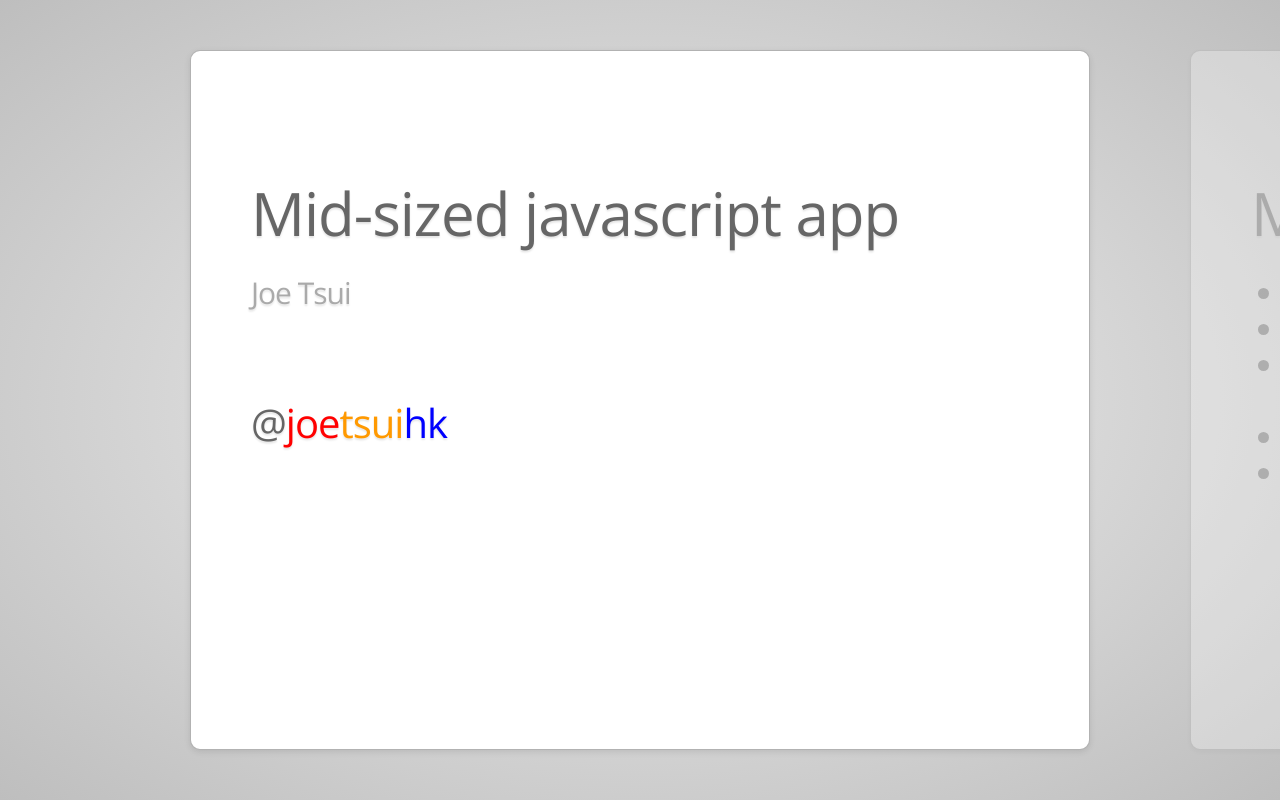
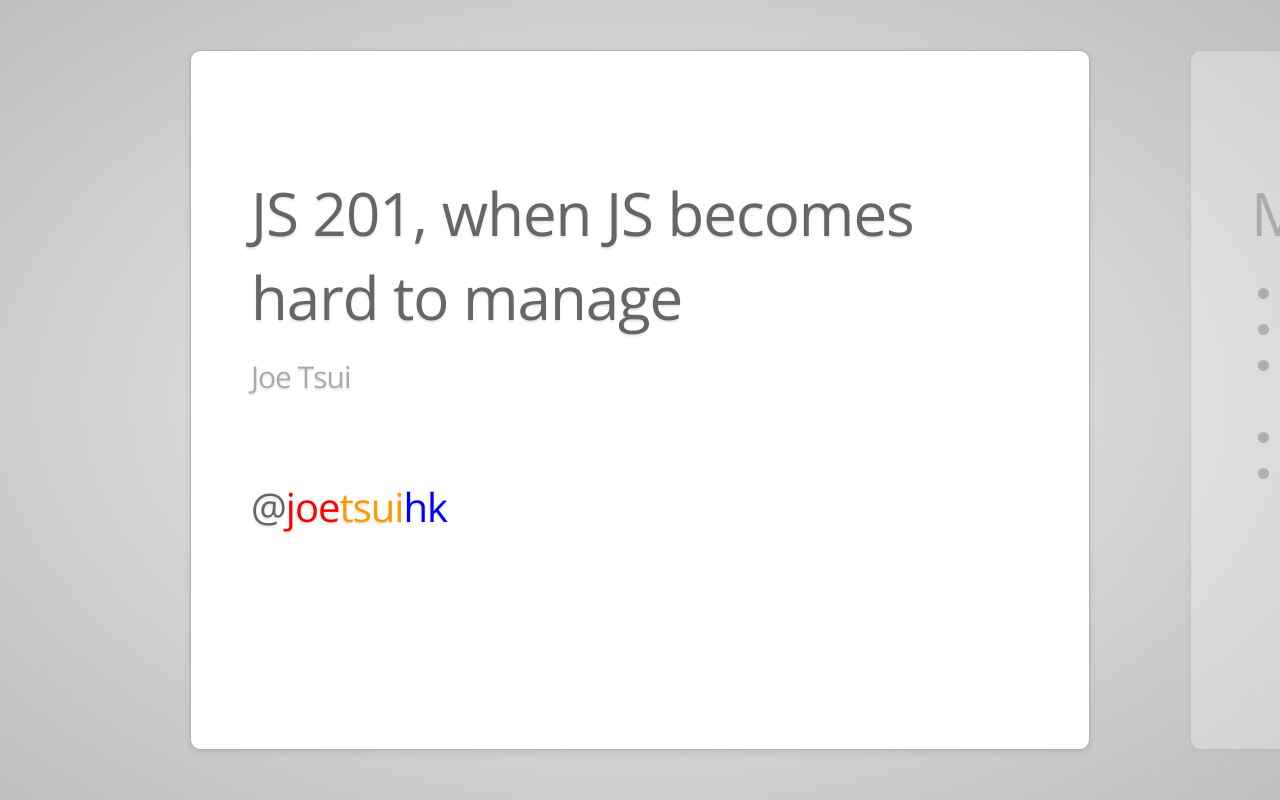
Before and after one commit to joetsuihk/barcamp2012, a plain HTML site: page index.html in a window 1280 px wide. Shown: the top 800 px of the page. Drawn offline with nearby package versions, Linux system fonts and the light colour scheme.

Commit message:
new title for this presentation

```diff
--- a/index.html
+++ b/index.html
@@ -103,7 +103,7 @@
 
     -->
     <div id="bored" class="step slide" data-x="-2000" data-y="-1500">
-        <h1>Mid-sized javascript app</h1>
+        <h1>JS 201, when JS becomes hard to manage</h1>
         <p>Joe Tsui</p>
         <q>@<span class="red">joe</span><span class="orange">tsui</span><span class="blue">hk</span></q>
     </div>
```
